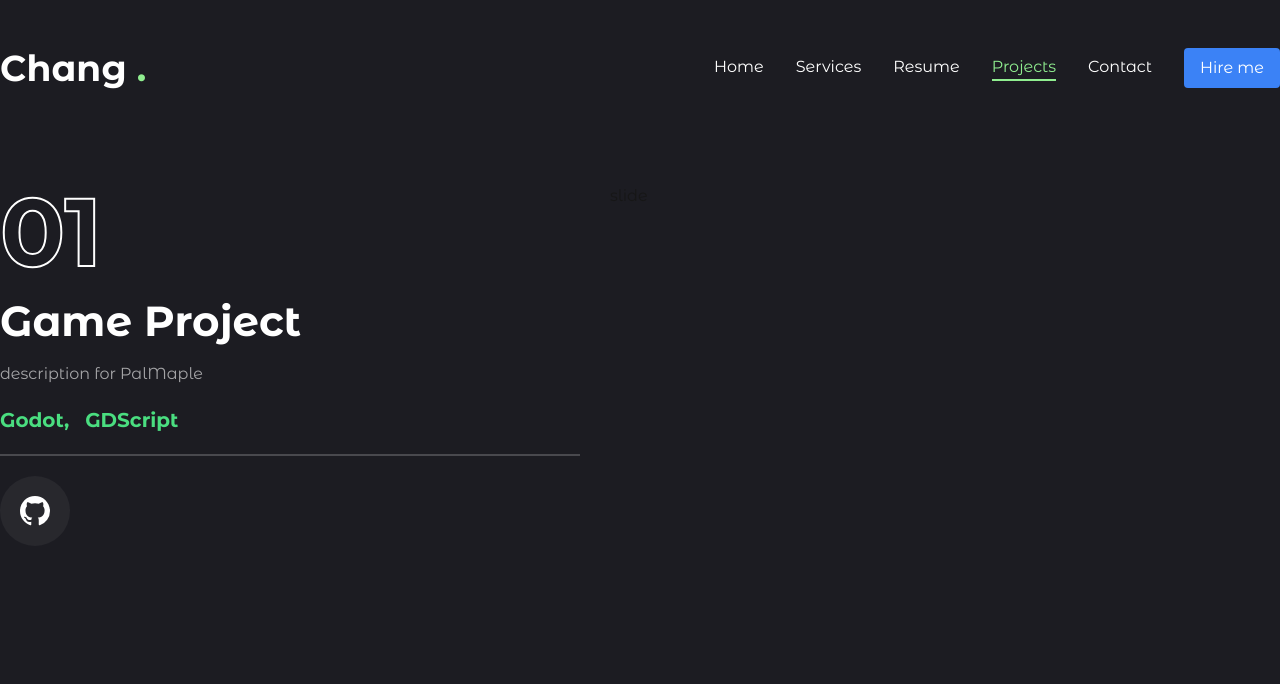
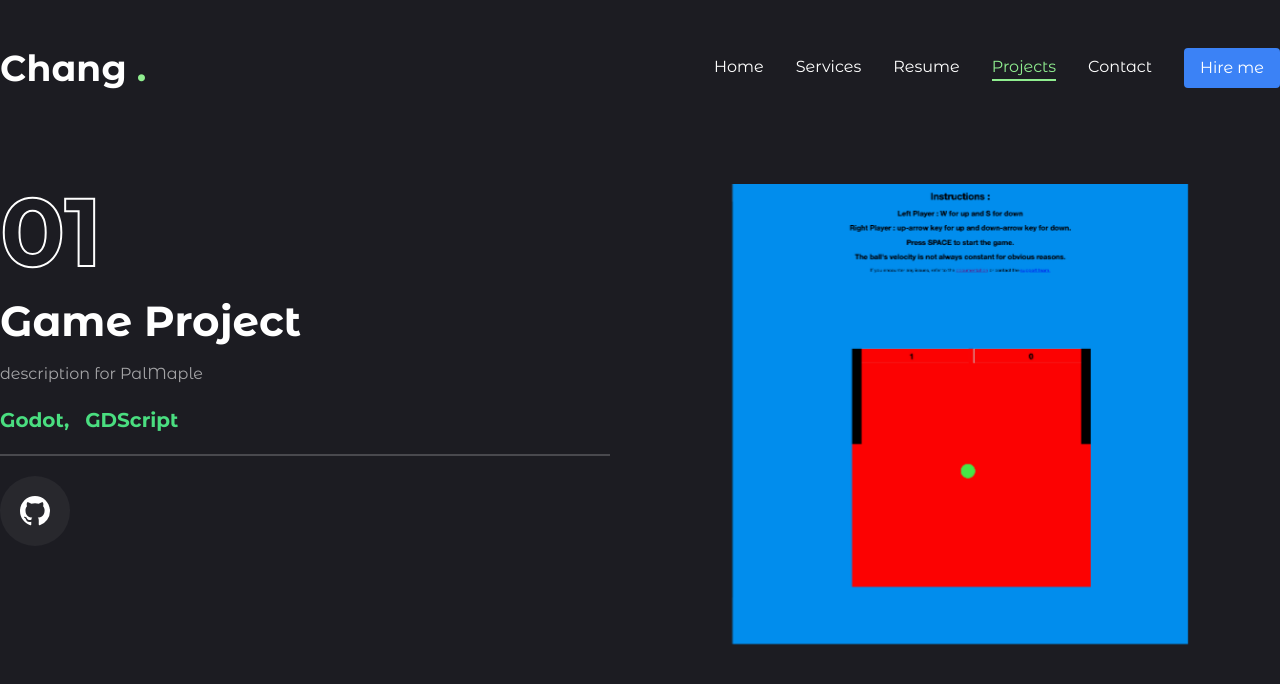
Before and after one commit to ChangChuy/portfolio, a Next.js app in the folder monorepo/frontend/: page /projects in a window 1280 px wide. Shown: the top 684 px of the page. Built offline with nearby package versions, Linux system fonts and the light colour scheme.

Commit message:
slider button completed

```diff
--- /dev/null
+++ b/monorepo/frontend/src/app/components/SliderBtns.tsx
@@ -0,0 +1,26 @@
+'use client'
+
+import {useSwiper} from 'swiper/react';
+import { PiCaretLeftBold, PiCaretRightBold } from "react-icons/pi";
+
+interface SliderBtnsProps {
+    containerStyles: string;
+  }
+
+const SliderBtns: React.FC<SliderBtnsProps> = ({ containerStyles }) => {
+
+    const swiper = useSwiper();
+
+    return (
+    <div className={containerStyles}>
+        <button onClick={() => swiper.slidePrev()}>
+            <PiCaretLeftBold/>
+        </button>
+        <button onClick={() => swiper.slideNext()}>
+            <PiCaretRightBold />
+        </button>
+    </div>
+  )
+}
+
+export default SliderBtns
--- a/monorepo/frontend/src/app/projects/page.tsx
+++ b/monorepo/frontend/src/app/projects/page.tsx
@@ -7,7 +7,8 @@ import "swiper/css"
 import { BsArrowUpRight, BsGithub } from "react-icons/bs";
 
 import Link from "next/link";
-import image from "next/image";
+import Image from "next/image";
+import SliderBtns from "../components/SliderBtns";
 
 const applications = [
 
@@ -17,16 +18,7 @@ const applications = [
     title: "Project 1",
     description: "description for PalMaple",
     stack: [ {name: "Godot"}, {name: "GDScript"}],
-    image: "/",
-    github: "",
-  },
-  {
-    num: '01',
-    category: 'Game',
-    title: "Project 1",
-    description: "description for PalMaple",
-    stack: [ {name: "Godot"}, {name: "GDScript"}],
-    image: "/",
+    image: "/Pong_Image.png",
     github: "",
   },
   {
@@ -35,7 +27,7 @@ const applications = [
     title: "Project 2",
     description: "description for PalPlumber",
     stack: [ {name: "Godot"}, {name: "GDScript"}],
-    image: "/",
+    image: "/Pong_Image.png",
     github: "",
   },
   {
@@ -44,7 +36,7 @@ const applications = [
     title: "Project 3",
     description: "description for Pong",
     stack: [ {name: "Godot"}, {name: "GDScript"} ],
-    image: "/",
+    image: "/Pong_Image.png",
     github: "",
   },
   {
@@ -53,7 +45,7 @@ const applications = [
     title: "Project 4",
     description: "description for RockPaperSciessorSimulator",
     stack: [ {name: "Godot"}, {name: "GDScript"} ],
-    image: "/",
+    image: "/Pong_Image.png",
     github: "",
   },
   {
@@ -62,7 +54,7 @@ const applications = [
     title: "Project 5",
     description: "description for E-Commerce Website",
     stack: [ {name: "Html 5"}, {name: "Css 3"}, {name: "Javascript"}],
-    image: "/",
+    image: "/Pong_Image.png",
     github: "",
   },
   {
@@ -71,7 +63,7 @@ const applications = [
     title: "Project 6",
     description: "description for E-Commerce Website",
     stack: [ {name: "Html 5"}, {name: "Css 3"}, {name: "Javascript"}],
-    image: "/",
+    image: "/Pong_Image.png",
     github: "",
   },
 ]
@@ -87,7 +79,7 @@ const Projects = () => {
   const [application, setApplication] = useState(applications[0]);
 
   return (
-    <motion.div  initial={{opacity:0}} animate={{opacity: 1}} className="min-h-[80vh] flex flex-col justify-center py-12 xl:px-0">
+    <motion.div  initial={{opacity:0}} animate={{opacity: 1, transition: {delay: 1.5, duration: 0.4, ease: "easeIn"} }} className="min-h-[80vh] flex flex-col justify-center py-12 xl:px-0">
       <div className="container mx-auto">
         <div className="flex flex-col xl:flex-row xl:gap-[30px]">
           <div className="w-full xl:w-[50%] xl:h-[460px] flex flex-col xl:justify-between order-2 xl:order-none">
@@ -134,13 +126,17 @@ const Projects = () => {
 
                 return (
                     <SwiperSlide key={index} className="w-full">
-                      slide
+                      <div className="h-[460px] relative group flex justify-center items-center">
+                        <div></div>
+                        <div className="relative w-full h-full">
+                          <Image src={project.image} fill className="object-contain object-center" alt=""/>
+                        </div>
+                      </div>
                     </SwiperSlide>
                 )
               })}
+              <SliderBtns containerStyles="flex gap-2 absolute right-0 bottom-[calc(50%_-_22px)] xl:bottom-0 z-20 w-full justify-between xl:w-max xl:justify-none"/>
             </Swiper>
-          </div>
-          <div>
           </div>
         </div>
       </div>
```
Also changed, not shown: monorepo/frontend/public/Pong_Image.png (added).
